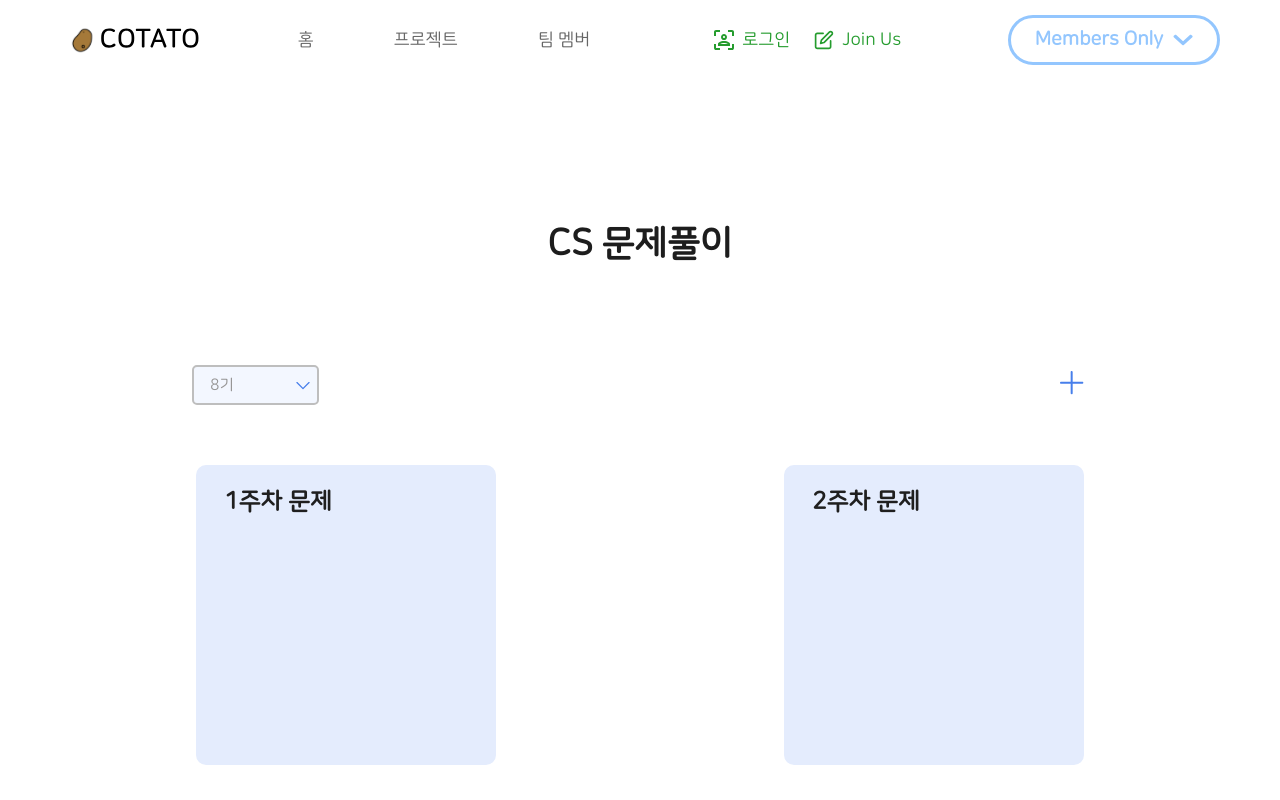
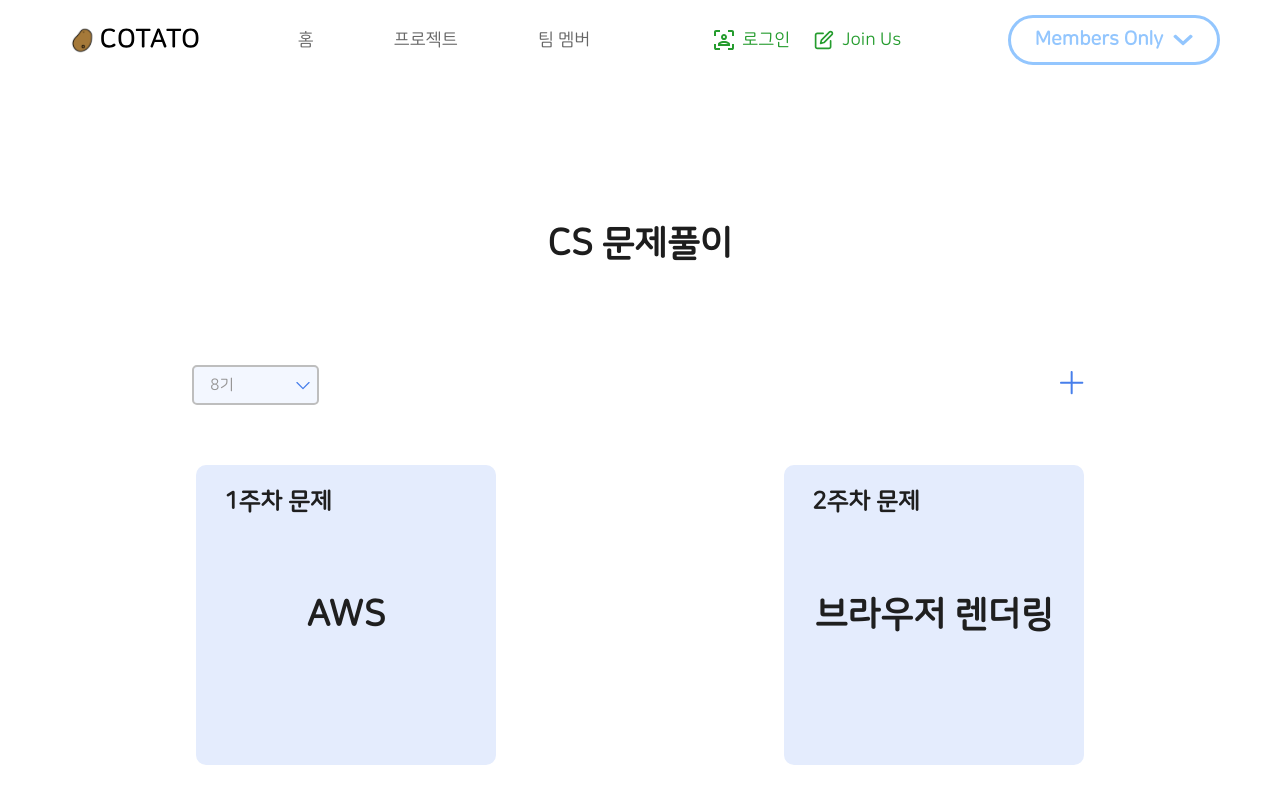
Before and after one commit to IT-Cotato/CS-Quiz-FE, a React (Create React App) app: page /cs in a window 1280 px wide. Shown: the top 800 px of the page. Built offline with nearby package versions, Linux system fonts and the light colour scheme.

Commit message:
[feat] 교육 수정 모달 구현

```diff
--- a/src/pages/CS/CSContent.tsx
+++ b/src/pages/CS/CSContent.tsx
@@ -1,24 +1,42 @@
-import React, { useCallback } from 'react';
-import { ICSEdu } from '@pages/CS/CSHome';
+import React, { useCallback, useState } from 'react';
+import { IEducation } from '@pages/CS/CSHome';
 import { styled, css } from 'styled-components';
 import { useNavigate } from 'react-router-dom';
+import { ReactComponent as ModifyIcon } from '@assets/modify_icon.svg';
 
 interface Props {
-  cs: ICSEdu;
+  education: IEducation;
+  handleModifyButton: (education: IEducation) => void;
   generation: number;
 }
 
-const CSContent = ({ cs, generation }: Props) => {
+const CSContent = ({ education, handleModifyButton, generation }: Props) => {
+  const [isHover, setIsHover] = useState(false);
+
   const navigate = useNavigate();
 
   const onclickContent = useCallback(() => {
-    navigate(`/cs/start/?generation=${generation}&week=${cs.week}`);
-  }, [generation, cs.week]);
+    navigate(`/cs/start/?generation=${generation}&week=${education.week}`);
+  }, [generation, education.week]);
+
+  const onClickModifyButton = useCallback((e: React.MouseEvent<SVGSVGElement>) => {
+    e.stopPropagation();
+    handleModifyButton(education);
+  }, []);
 
   return (
-    <Content onClick={onclickContent}>
-      <ContentWeek>{`${cs.week}주차 문제`}</ContentWeek>
-      <ContentTitle>{cs.title}</ContentTitle>
+    <Content
+      onClick={onclickContent}
+      onMouseEnter={() => setIsHover(true)}
+      onMouseLeave={() => setIsHover(false)}
+    >
+      <ContentWeek>{`${education.week}주차 문제`}</ContentWeek>
+      <ContentTitle>{education.subject}</ContentTitle>
+      {isHover && (
+        <HoverContent>
+          <ModifyIcon onClick={onClickModifyButton} />
+        </HoverContent>
+      )}
     </Content>
   );
 };
@@ -28,7 +46,7 @@
 const Content = styled.div`
   position: relative;
   display: flex;
-  flex-direction: column;
+  align-items: center;
   justify-content: center;
   width: 300px;
   height: 300px;
@@ -39,7 +57,6 @@
 `;
 
 const fontStyle = css`
-  // font-size, font-weight 정의 안함
   color: #1f1f1f;
   font-family: NanumSquareRound;
   font-style: normal;
@@ -60,3 +77,21 @@
   font-size: 36px;
   font-weight: 600;
 `;
+
+const HoverContent = styled.div`
+  position: absolute;
+  inset: 0;
+  width: 300px;
+  height: 300px;
+  border-radius: 10px;
+  background: #e4ecfd;
+  opacity: 0.8;
+
+  > svg {
+    position: absolute;
+    bottom: 16px;
+    right: 16px;
+    cursor: pointer;
+    fill: #477feb;
+  }
+`;
--- a/src/pages/CS/CSHome.tsx
+++ b/src/pages/CS/CSHome.tsx
@@ -75,7 +75,12 @@
             </CSReady>
           ) : (
             educations.map((education) => (
-              <CSContent key={education.week} cs={education} generation={selectedGeneration} />
+              <CSContent
+                key={education.week}
+                education={education}
+                handleModifyButton={handleModifyButton}
+                generation={selectedGeneration}
+              />
             ))
           )}
         </CSContentsContainer>
--- a/src/pages/CS/CSModal.tsx
+++ b/src/pages/CS/CSModal.tsx
@@ -1,4 +1,4 @@
-import React, { ChangeEvent, MouseEvent, useCallback, useState } from 'react';
+import React, { ChangeEvent, MouseEvent, useCallback, useEffect, useState } from 'react';
 import styled, { css } from 'styled-components';
 import { IEducation } from '@pages/CS/CSHome';
 import ReactModal from 'react-modal';
@@ -16,9 +16,18 @@
   const [educationNum, setEducationNum] = useState(0);
   const [subject, setSubject] = useState('');
 
+  useEffect(() => {
+    if (educatoin) {
+      setWeek(`${educatoin.week}주차 교육`);
+      setEducationNum(educatoin.week);
+      setSubject(educatoin.subject);
+    }
+  }, [educatoin]);
+
   const cleanInputState = useCallback(() => {
     setWeek('');
     setEducationNum(0);
+    setSubject('');
   }, []);
 
   // 로직을 쫌더 엄격하게 가야할듯
@@ -182,6 +191,7 @@
 
 const DeleteButton = styled(Button)`
   background: #eb5353;
+  border: none;
   ${fontStyle}
   color: #fff;
 `;
```
